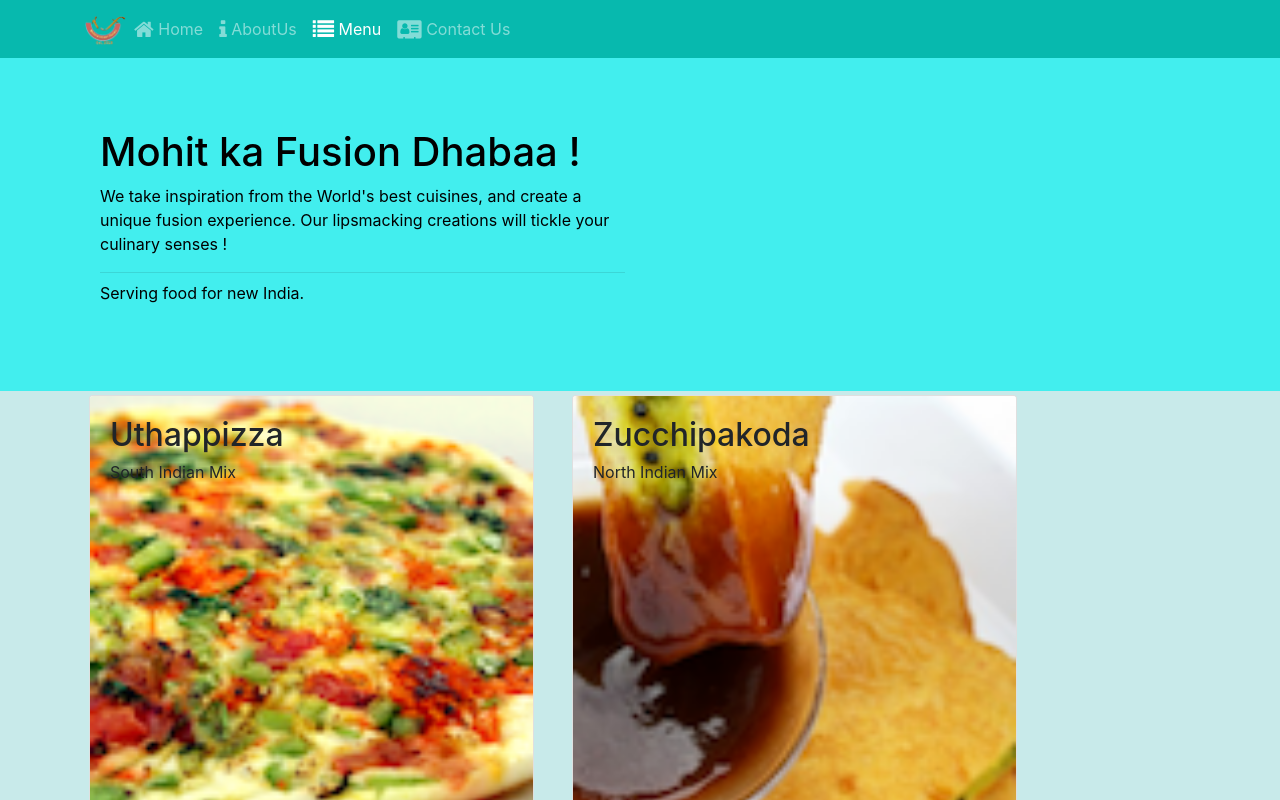
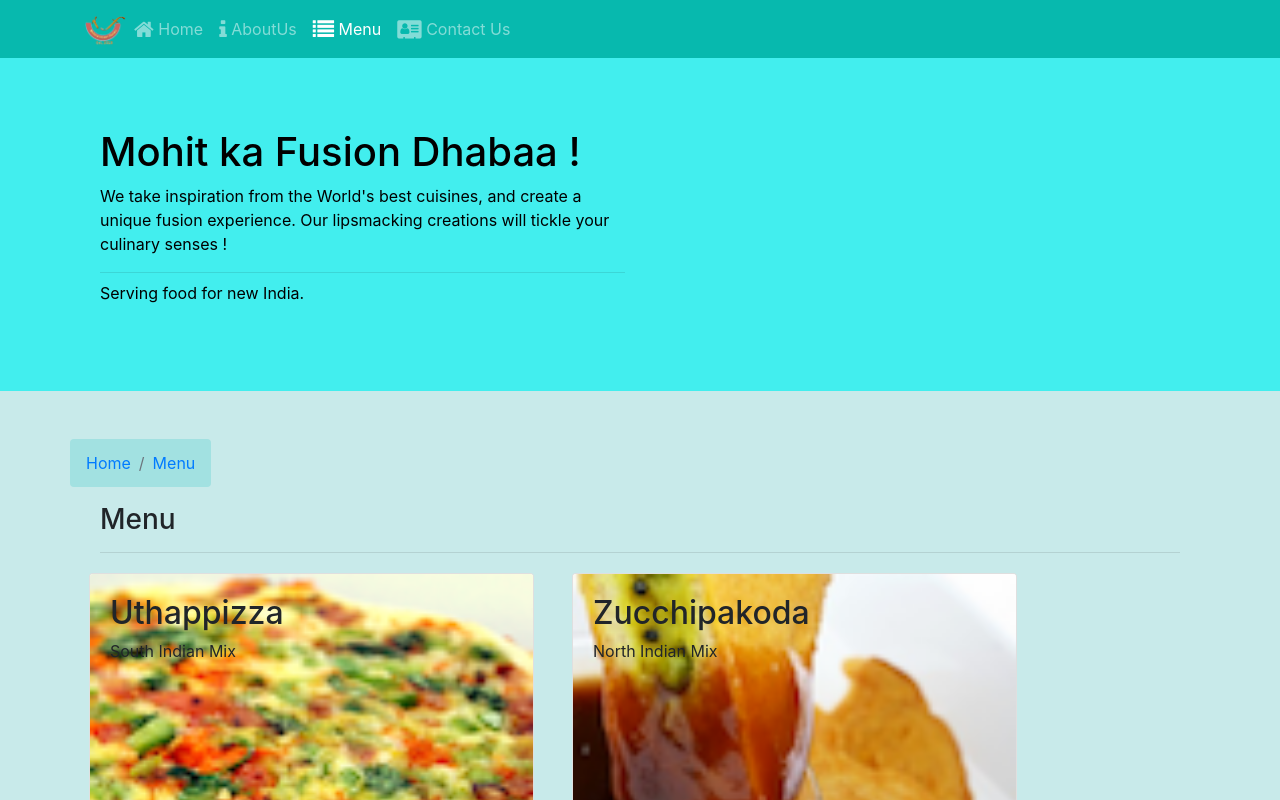
Before and after one commit to mohitm15/confusion, a React (Create React App) app: page /menu in a window 1280 px wide. Shown: the top 800 px of the page. Built offline with nearby package versions, Linux system fonts and the light colour scheme.

Commit message:
Enabled dishes routing and adding breadcrumbs

```diff
--- a/src/App.css
+++ b/src/App.css
@@ -36,3 +36,8 @@ address{
     color: #0f0f0f;
     background-color: #07B9AE;
 }
+
+.breadcrumb {
+    background-color: #A2E1E1;
+    margin-top: 3rem;
+}
--- a/src/App.js
+++ b/src/App.js
@@ -11,6 +11,7 @@ import { DISHES } from './shared/dishes';
 import { COMMENTS } from './shared/comments';
 import { PROMOTIONS } from './shared/promotions';
 import { LEADERS } from './shared/leaders';
+import Dishdetail from './components/DishdetailComponent';
 
 class App extends Component {
 
@@ -36,12 +37,21 @@ class App extends Component {
       );
     }
 
+    const DishWithId = ({match}) => {
+        return (
+          <Dishdetail dish = {this.state.dishes.filter((dish) => dish.id === parseInt(match.params.dishId,10))[0]}
+            comments = {this.state.comments.filter((comment) => comment.dishId === parseInt(match.params.dishId,10))[0]}
+          />
+        );
+    }
+
     return (
       <div className="App">
         <Header />
         <Switch>
           <Route path='/home' component={HomePage}/>
           <Route exact path= '/menu' component = {() => <Menu dishes = {this.state.dishes}/> } />
+          <Route path='/menu/:dishId' component={DishWithId} />
           <Route exact path= '/contactus' component = {Contact} />
           <Redirect to="/home" />
         </Switch>
--- a/src/components/ContactComponent.js
+++ b/src/components/ContactComponent.js
@@ -1,8 +1,23 @@
 import React from 'react';
+import { Breadcrumb, BreadcrumbItem } from 'reactstrap';
+import { Link } from 'react-router-dom';
 
 function Contact(props) {
     return(
         <div className="container">
+            <div className="row">
+                <Breadcrumb>
+                    <BreadcrumbItem>
+                        <Link to='/home'>Home</Link>
+                    </BreadcrumbItem>
+                    <BreadcrumbItem active>
+                        <Link to='/contactus'>Contact Us</Link>
+                    </BreadcrumbItem>
+                </Breadcrumb>
+            </div>
+            <div className="col-12">
+                <h3>Contact Us</h3><hr />
+            </div>
             <div className="row row-content">
                 <div className="col-12">
                     <h3>Location Information</h3>
--- a/src/components/DishdetailComponent.js
+++ b/src/components/DishdetailComponent.js
@@ -1,5 +1,6 @@
 import React, { Component } from 'react';
-import { Card, CardImg, CardBody, CardText, CardTitle} from 'reactstrap';
+import { Card, CardImg, CardBody, CardText, CardTitle, Breadcrumb, BreadcrumbItem} from 'reactstrap';
+import { Link } from 'react-router-dom';
 
 class Dishdetail extends Component
 {
@@ -9,6 +10,23 @@ class Dishdetail extends Component
             return(<div></div>);
         else
             return(
+                <div className="container">
+                    <div className="row">
+                        <Breadcrumb>
+                            <BreadcrumbItem>
+                                <Link to='/home'>Home</Link>
+                            </BreadcrumbItem>
+                            <BreadcrumbItem>
+                                <Link to='/menu'>Menu</Link>
+                            </BreadcrumbItem>
+                            <BreadcrumbItem active>
+                                <Link to='/menu'>{dish.name}</Link>
+                            </BreadcrumbItem>
+                        </Breadcrumb>
+                        <div className="col-12">
+                            <h3>{dish.name}</h3><hr />
+                        </div>
+                    </div>
                     <div className="row">
                         <div className="col-md-5 col-sm-12 m-1">
                             <Card>
@@ -35,6 +53,7 @@ class Dishdetail extends Component
                             })}
                         </div>
                     </div>
+                </div>
             )
     }
 
--- a/src/components/MenuComponent.js
+++ b/src/components/MenuComponent.js
@@ -1,6 +1,7 @@
 import React, { Component } from 'react';
-import { Card, CardImg, CardImgOverlay, CardTitle, CardSubtitle} from 'reactstrap';
-import Dishdetail from './DishdetailComponent'
+import { Card, CardImg, CardImgOverlay, CardTitle, CardSubtitle, Breadcrumb, BreadcrumbItem} from 'reactstrap';
+import Dishdetail from './DishdetailComponent';
+import { Link } from 'react-router-dom';
 
 
 class Menu extends Component
@@ -44,6 +45,19 @@ class Menu extends Component
         return (
             <div className="container">
                 <div className="row">
+                    <Breadcrumb>
+                        <BreadcrumbItem>
+                            <Link to='/home'>Home</Link>
+                        </BreadcrumbItem>
+                        <BreadcrumbItem active>
+                            <Link to='/menu'>Menu</Link>
+                        </BreadcrumbItem>
+                    </Breadcrumb>
+                </div>
+                <div className="col-12">
+                    <h3>Menu</h3><hr />
+                </div>
+                <div className="row">
                     {menu}
                 </div>
                 <Dishdetail selectedDish = {this.state.selectedDish}/>
--- a/src/shared/leaders.js
+++ b/src/shared/leaders.js
@@ -33,6 +33,6 @@ export const LEADERS = [
       designation: 'Executive Chef',
       abbr: 'EC',
       featured: true,
-      description: 'Award winning three-star Michelin chef with wide International experience having worked closely with whos-who in the culinary world, he specializes in creating mouthwatering Indo-Italian fusion experiences. He says, Put together the cuisines from the two craziest cultures, and you get a winning hit! Amma Mia!'
+      description: 'Award winning three-star Michelin chef with wide International experience having worked closely with whos-who in the culinary world, he specializes in creating mouthwatering Indo-Italian fusion experiences.'
     }
   ];
```
Lines whose indentation alone changed are shown as unchanged.
